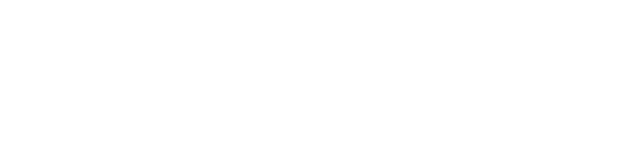
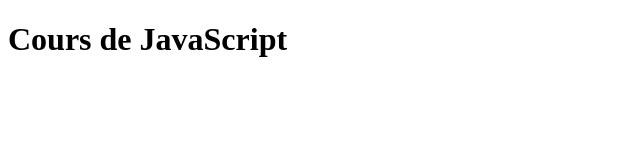
Before and after one commit to MattCornicDev/Cours_JavaScript, a plain HTML site: page index.html in a window 1280 px wide. Shown: the whole page, without its empty margins (0-640 px from the left). Drawn offline with Linux system fonts and the light colour scheme.

Commit message:
Ajout du h1

```diff
--- a/index.html
+++ b/index.html
@@ -8,7 +8,11 @@
     <title>Document</title>
 </head>
 <body>
+    <h1>Cours de JavaScript</h1>
+
     <div id="root"></div>
+
+
 
     <script src="index.js"></script>
 </body>
```
